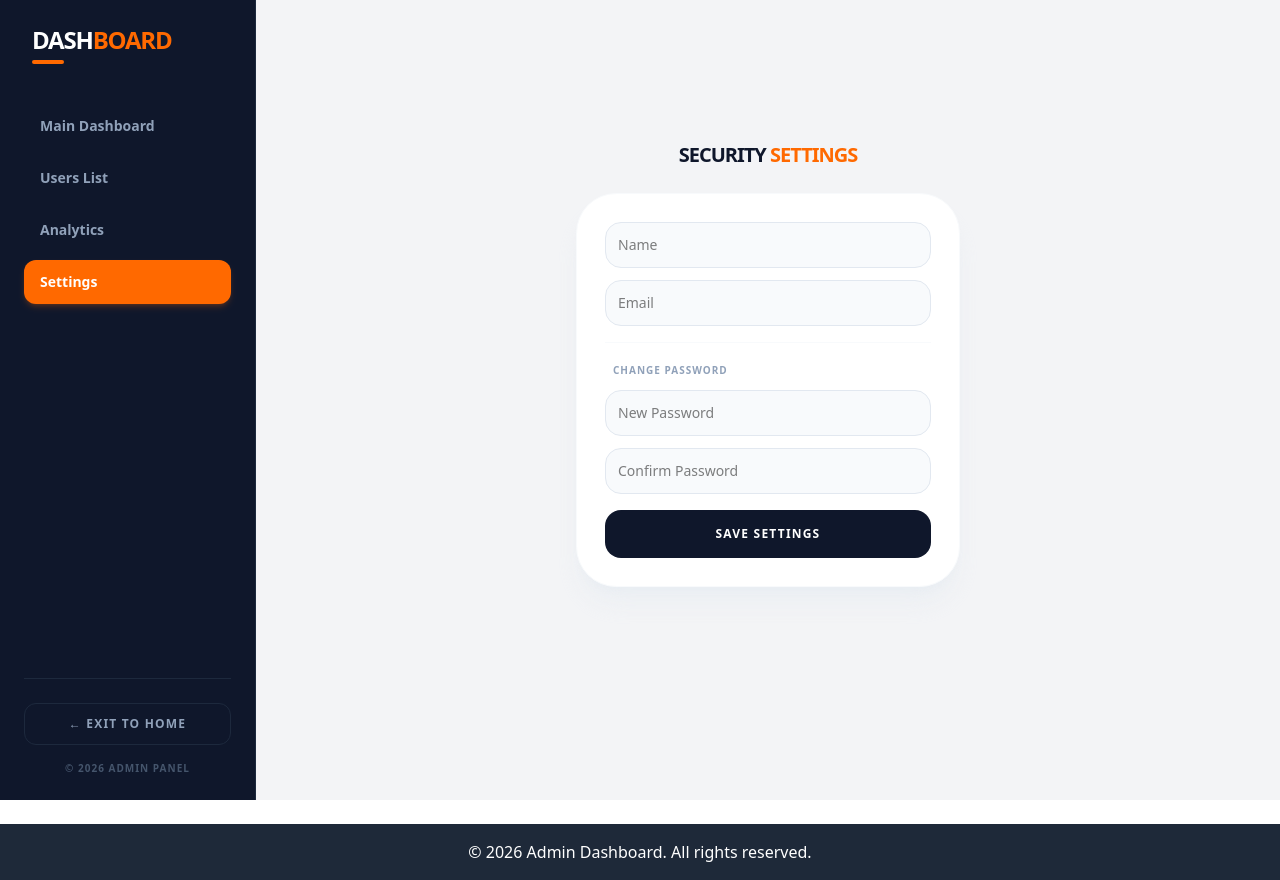
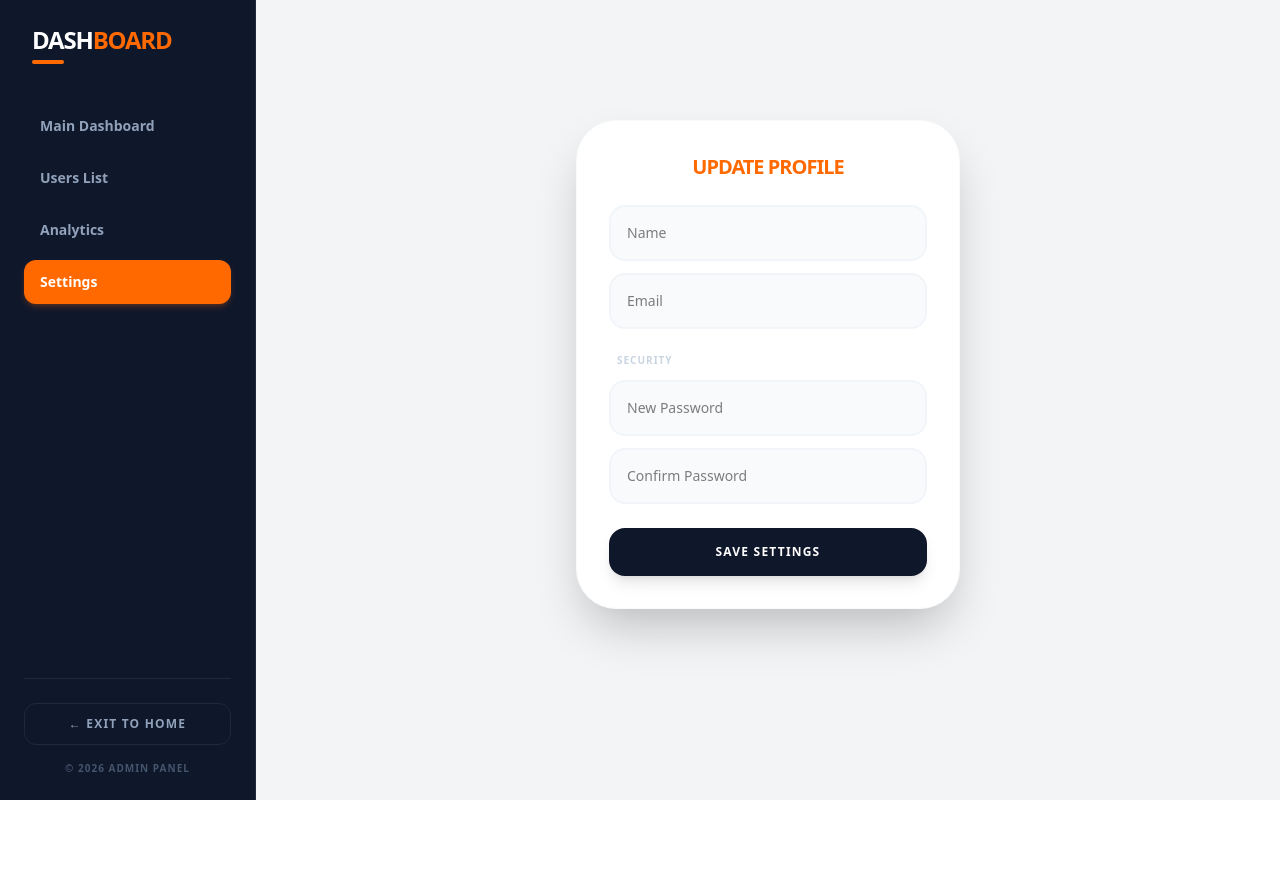
Before and after one commit to akash-547/Router-Pro, a React (Vite) app: page /dashboard/settings in a window 1280 px wide. After the commit the page ends 800 px from the top, so only its background shows below. Built offline with nearby package versions, Linux system fonts and the light colour scheme.

Commit message:
add more changes

```diff
--- a/src/App.jsx
+++ b/src/App.jsx
@@ -36,6 +36,7 @@ function App() {
         <Route path="users/:id" element={<UserDetail />} />
         <Route path="analytics" element={<Analytics />} />
         <Route path="settings" element={<Settings />} />
+        <Route path="/dashboard/users/:id" element={<UserDetail />} />
       </Route>
 
       {/* Not found */}
--- a/src/Pages/Contact.jsx
+++ b/src/Pages/Contact.jsx
@@ -12,7 +12,7 @@ const Contact = () => {
 
         {/* COMPACT FORM */}
         <form
-          className="bg-white p-6 rounded-[2rem] shadow-xl shadow-slate-200/50 border border-gray-100 space-y-3"
+          className="bg-white p-6 rounded-4xl shadow-xl shadow-slate-200/50 border border-gray-100 space-y-3"
           onSubmit={(e) => e.preventDefault()}
         >
           <input
--- a/src/Pages/Dashboard/Settings.jsx
+++ b/src/Pages/Dashboard/Settings.jsx
@@ -3,7 +3,7 @@ import { useState } from "react";
 const Settings = () => {
   const [isSaving, setIsSaving] = useState(false);
   const [showSuccess, setShowSuccess] = useState(false);
-  const [passwordError, setPasswordError] = useState("");
+  const [isSubmitted, setIsSubmitted] = useState(false);
 
   const [formData, setFormData] = useState({
     name: "",
@@ -12,95 +12,102 @@ const Settings = () => {
     confirmPassword: ""
   });
 
+  // --- Logic: Check errors ONLY when isSubmitted is true ---
+  const isNameEmpty = isSubmitted && !formData.name.trim();
+  const isEmailEmpty = isSubmitted && !formData.email.trim();
+  const isPassEmpty = isSubmitted && !formData.newPassword.trim();
+  const isConfirmEmpty = isSubmitted && !formData.confirmPassword.trim();
+  const isPasswordMismatch = isSubmitted && formData.newPassword !== formData.confirmPassword;
+
+  const isValid = !isNameEmpty && !isEmailEmpty && !isPassEmpty && !isConfirmEmpty && !isPasswordMismatch;
+
   const handleSave = (e) => {
     e.preventDefault();
-    setPasswordError("");
+    setIsSubmitted(true); // Error dikhana shuru karo sirf ab
 
-    // 1. Password Match Check
-    if (formData.newPassword !== formData.confirmPassword) {
-      setPasswordError("Passwords do not match!");
+    if (!formData.name.trim() || !formData.email.trim() || !formData.newPassword.trim() || formData.newPassword !== formData.confirmPassword) {
       return;
     }
 
     setIsSaving(true);
-    setShowSuccess(false);
-
-    // Fake API Call
     setTimeout(() => {
       setIsSaving(false);
       setShowSuccess(true);
-      setFormData({ ...formData, newPassword: "", confirmPassword: "" }); // Reset passwords
+      setIsSubmitted(false); // Reset errors after success
+      setFormData({ name: formData.name, email: formData.email, newPassword: "", confirmPassword: "" });
       setTimeout(() => setShowSuccess(false), 3000);
     }, 1500);
   };
 
   return (
-    <div className="flex items-center justify-center min-h-[85vh] px-4 relative font-sans">
+    <div className="flex items-center justify-center min-h-[85vh] px-4 font-sans">
 
-      {/* Success Notification */}
       {showSuccess && (
-        <div className="absolute top-10 bg-green-500 text-white px-8 py-3 rounded-2xl font-bold text-sm shadow-xl shadow-green-100 animate-in fade-in slide-in-from-top-4 duration-300">
-          ✓ Profile Updated Successfully!
+        <div className="fixed top-10 bg-orange-500 text-white px-8 py-3 rounded-full font-bold text-[10px] tracking-widest shadow-xl z-50 animate-in slide-in-from-top-5">
+          ✓ PROFILE UPDATED
         </div>
       )}
 
       <div className="w-full max-w-sm">
-        <div className="text-center mb-6">
-          <h2 className="text-xl font-black text-slate-900 uppercase tracking-tighter">
-            Security <span className="text-orange-500">Settings</span>
-          </h2>
-        </div>
+        <form onSubmit={handleSave} className="bg-white p-8 rounded-[2.5rem] shadow-2xl border border-slate-50 space-y-4">
 
-        <form
-          onSubmit={handleSave}
-          className="bg-white p-7 rounded-[2.5rem] shadow-xl shadow-slate-200/40 border border-slate-50 space-y-3"
-        >
-          {/* Basic Info */}
-          <div className="space-y-3 pb-4 border-b border-slate-50">
+          <div className="text-center pb-2">
+            <h1 className="text-xl font-black text-orange-500 uppercase tracking-tighter">Update Profile</h1>
+          </div>
+
+          <div className="space-y-3">
             <input
               type="text"
               placeholder="Name"
-              className="w-full bg-slate-50 border border-slate-200 p-3 rounded-2xl focus:border-orange-500 text-sm outline-none transition-all"
+              className={`w-full p-4 rounded-2xl border-2 outline-none transition-all text-sm ${
+                isNameEmpty ? 'border-red-400 bg-red-50' : 'border-slate-100 bg-slate-50 focus:border-orange-500'
+              }`}
               onChange={(e) => setFormData({...formData, name: e.target.value})}
             />
+
             <input
               type="email"
               placeholder="Email"
-              className="w-full bg-slate-50 border border-slate-200 p-3 rounded-2xl focus:border-orange-500 text-sm outline-none transition-all"
+              className={`w-full p-4 rounded-2xl border-2 outline-none transition-all text-sm ${
+                isEmailEmpty ? 'border-red-400 bg-red-50' : 'border-slate-100 bg-slate-50 focus:border-orange-500'
+              }`}
               onChange={(e) => setFormData({...formData, email: e.target.value})}
             />
           </div>
 
-          {/* Password Section */}
           <div className="pt-2 space-y-3">
-            <p className="text-[10px] font-black text-slate-400 uppercase tracking-widest ml-2">Change Password</p>
+            <p className="text-[10px] font-black text-slate-300 uppercase tracking-widest ml-2">Security</p>
 
             <input
               type="password"
               placeholder="New Password"
-              className="w-full bg-slate-50 border border-slate-200 p-3 rounded-2xl focus:border-orange-500 text-sm outline-none transition-all"
               value={formData.newPassword}
+              className={`w-full p-4 rounded-2xl border-2 outline-none transition-all text-sm ${
+                isPassEmpty ? 'border-red-400 bg-red-50' : 'border-slate-100 bg-slate-50 focus:border-orange-500'
+              }`}
               onChange={(e) => setFormData({...formData, newPassword: e.target.value})}
             />
 
             <input
               type="password"
               placeholder="Confirm Password"
-              className={`w-full bg-slate-50 border p-3 rounded-2xl text-sm outline-none transition-all ${passwordError ? 'border-red-500 ring-1 ring-red-100' : 'border-slate-200 focus:border-orange-500'}`}
               value={formData.confirmPassword}
+              className={`w-full border-2 p-4 rounded-2xl outline-none transition-all text-sm ${
+                isConfirmEmpty || isPasswordMismatch ? 'border-red-400 bg-red-50' : 'border-slate-100 bg-slate-50 focus:border-orange-500'
+              }`}
               onChange={(e) => setFormData({...formData, confirmPassword: e.target.value})}
             />
 
-            {passwordError && (
-              <p className="text-red-500 text-[10px] font-bold ml-2 italic">{passwordError}</p>
+            {/* Error Messages (Only visible after clicking Save) */}
+            {isPasswordMismatch && !isConfirmEmpty && (
+              <p className="text-red-500 text-[10px] font-bold ml-2 italic animate-pulse">⚠ Passwords don't match!</p>
             )}
           </div>
 
-          {/* Action Button */}
           <button
             type="submit"
             disabled={isSaving}
-            className="w-full bg-slate-900 text-white py-4 rounded-2xl font-black text-xs uppercase tracking-widest hover:bg-orange-500 transition-all active:scale-95 flex items-center justify-center mt-4 disabled:bg-slate-300"
+            className="w-full py-4 bg-slate-900 text-white rounded-2xl font-black text-xs uppercase tracking-widest hover:bg-orange-500 transition-all active:scale-95 shadow-lg disabled:bg-slate-200 mt-2"
           >
             {isSaving ? "Saving..." : "Save Settings"}
           </button>
--- a/src/Pages/Features.jsx
+++ b/src/Pages/Features.jsx
@@ -23,7 +23,7 @@ const Features = () => {
           {features.map((f, i) => (
             <div
               key={i}
-              className="relative bg-white p-8 rounded-[2rem] border border-gray-200 shadow-sm hover:shadow-xl transition-all duration-300 group overflow-hidden"
+              className="relative bg-white p-8 rounded-4xl border border-gray-200 shadow-sm hover:shadow-xl transition-all duration-300 group overflow-hidden"
             >
               {/* Background Number Decoration */}
               <span className="absolute -top-4 -right-2 text-8xl font-black text-slate-50 opacity-[0.03] group-hover:opacity-[0.08] transition-opacity">
--- a/src/Pages/Login.jsx
+++ b/src/Pages/Login.jsx
@@ -38,7 +38,7 @@ export const Login = () => {
 
         <form
           onSubmit={handleLogin}
-          className="bg-white p-8 rounded-[2rem] shadow-xl border border-gray-100 space-y-4"
+          className="bg-white p-8 rounded-4xl shadow-xl border border-gray-100 space-y-4"
         >
           {error && (
             <div className="bg-red-50 text-red-600 text-[10px] font-bold p-3 rounded-lg text-center border border-red-100 uppercase">
--- a/src/layouts/DashboardLayout.jsx
+++ b/src/layouts/DashboardLayout.jsx
@@ -11,7 +11,6 @@ function DashboardLayout() {
                     <Outlet />
                 </main>
             </div>
-            <Footer />
         </div>
     );
 }
```
Also changed, not shown: src/Pages/Dashboard/Analytics.jsx (+77 -3 lines), src/Pages/Dashboard/UserDetail.jsx (+82 -5 lines), src/Pages/Dashboard/Users.jsx (+48 -9 lines).
